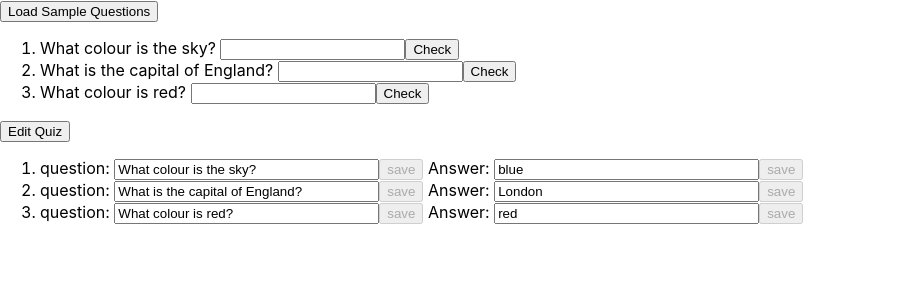
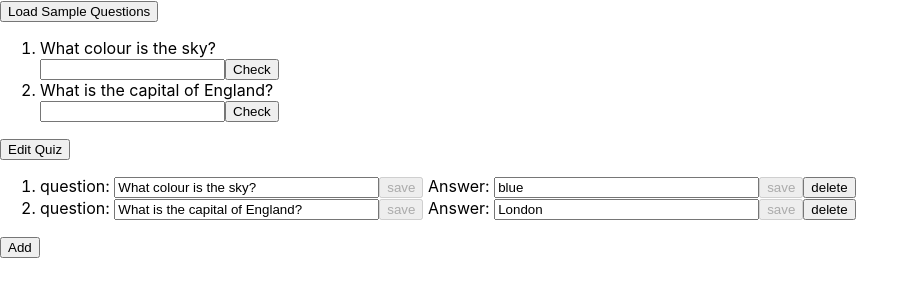
Before and after one commit to timcritt/auto-marker, a React (Create React App) app: page / in a window 1280 px wide. Both pictures are taken after a click on the button "Load Sample Questions". Shown: the top 300 px of the page, without its empty margins (0-919 px from the left). Built offline with nearby package versions, Linux system fonts and the light colour scheme.

Commit message:
Added the ability to add new questions and edit existing ones.

```diff
--- a/src/App.js
+++ b/src/App.js
@@ -27,6 +27,8 @@ class App extends React.Component {
         <CreateQuiz questions={this.state.questions}
           updateQuestion={this.updateQuestion}
           updateAnswer={this.updateAnswer}
+          addQuestion={this.addQuestion}
+          deleteQuestion={this.deleteQuestion}
         />
       </div>
     )
@@ -45,11 +47,32 @@ class App extends React.Component {
     this.setState(
       questions
     )
+  }
+  addQuestion = (e) => {
+    //gets the index of the question as ordered in the list of questions
+    var listIndex = e.currentTarget.previousElementSibling.childElementCount + 1;
+    const newQuestion = {
+      question: `Question ${listIndex}`,
+      answer: ''
+    }
 
+    const myDate = new Date();
+    const index = myDate.getMilliseconds();
+
+    const questions = this.state.questions;
+    questions[`question${index}`] = newQuestion;
+
+    this.setState({
+      questions
+    })
   }
-
-
-
+  deleteQuestion = (key) => {
+    const questions = this.state.questions
+    delete questions[key];
+    this.setState( {
+      questions
+    })
+  }
 }
 
 export default App;
--- a/src/components/CreateQuiz.js
+++ b/src/components/CreateQuiz.js
@@ -1,5 +1,4 @@
 import React from 'react';
-import Question from './Question';
 import QuestionField from './QuestionField'
 
 
@@ -18,16 +17,19 @@ class CreateQuiz extends React.Component {
                 question={this.props.questions[key]}
                 updateQuestion={this.props.updateQuestion}
                 updateAnswer={this.props.updateAnswer}
+                addQuestion={this.props.addQuestion}
+                deleteQuestion={this.props.deleteQuestion}
                 >
               </QuestionField>
             )
           }
         </ol>
+        <button onClick={this.handleAddQuestion}>Add</button>
       </div>
     )
   }
-  addQuestion() {
-
+  handleAddQuestion = (e) => {
+    this.props.addQuestion(e)
   }
 }
 
--- a/src/components/Question.js
+++ b/src/components/Question.js
@@ -10,7 +10,7 @@ class Question extends React.Component {
   render() {
     return (
       <li>
-        {this.props.question.question}
+        <div>{this.props.question.question}</div>
         <input onChange={this.updateUserAnswer}></input>
         <button onClick={this.checkUserAnswer}>Check</button>
         {this.state.correctlyAnswered && this.state.answered ? (
--- a/src/components/QuestionField.js
+++ b/src/components/QuestionField.js
@@ -15,7 +15,6 @@ class QuestionField extends React.Component {
       answerIsUpdated: true
     })
   }
-
   updateQuestionField = (e) => {
     const newQuestion = e.currentTarget.value;
     console.log(newQuestion);
@@ -36,9 +35,10 @@ class QuestionField extends React.Component {
           onChange={this.updateQuestionField}
         />
         <button disabled={!this.state.questionIsUpdated} onClick={() => {
-                  console.log(this.props.index)
           this.props.updateQuestion(this.props.index, this.state.editedQuestion)
-        }}>save</button>
+        }}
+        >save
+        </button>
 
         <label>   Answer:  </label>
         <input size={30}type="text"
@@ -46,9 +46,11 @@ class QuestionField extends React.Component {
           onChange={this.updateAnswerField}
         />
         <button disabled={!this.state.answerIsUpdated} onClick={() => {
-                  console.log(this.props.index)
           this.props.updateAnswer(this.props.index, this.state.editedAnswer)
-        }}>save</button>
+        }}>
+        save
+        </button>
+        <button onClick={() => this.props.deleteQuestion(this.props.index)}>delete</button>
       </li>
     )
   }
--- a/src/sampleQuestions.js
+++ b/src/sampleQuestions.js
@@ -9,10 +9,7 @@ const sampleQuestions = {
     question: "What is the capital of England? ",
     answer: "London"
   },
-  question3: {
-    question: "What colour is red? ",
-    answer: "red"
-  }
+
 }
 
 export default sampleQuestions;
```
Also changed, not shown: src/components/AnswerField.js (deleted, +0 -20 lines).
